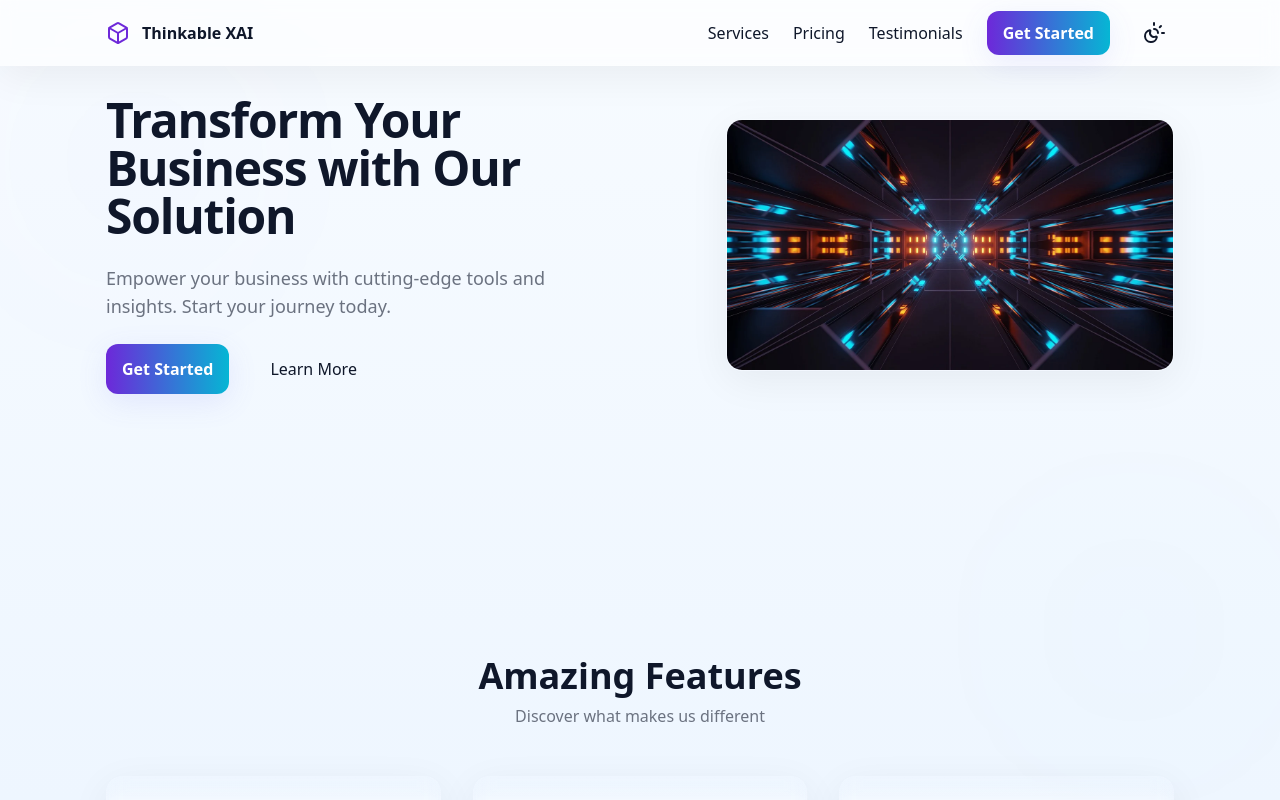
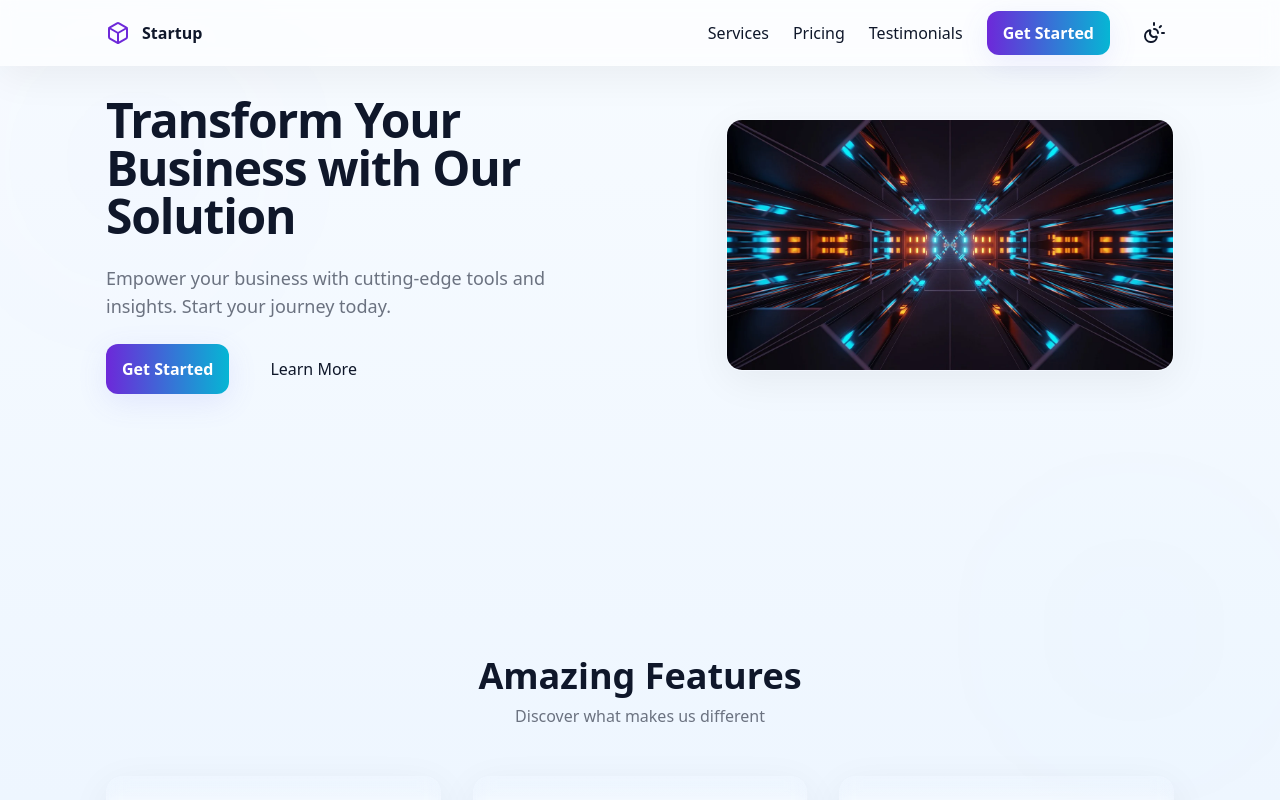
Before and after one commit to sahil-kumar-yadav/company-landing-page, a Next.js app: page / in a window 1280 px wide. Shown: the top 800 px of the page. Built offline with nearby package versions, Linux system fonts and the light colour scheme.

Commit message:
fixed linitng  deployent error

```diff
--- a/package.json
+++ b/package.json
@@ -1,5 +1,5 @@
 {
-  "name": "thinkable",
+  "name": "company-landing-page",
   "version": "0.1.0",
   "private": true,
   "scripts": {
--- a/src/app/api/send/route.ts
+++ b/src/app/api/send/route.ts
@@ -25,7 +25,7 @@ export async function POST(req: Request) {
         }
 
         return NextResponse.json({ success: true, message: "Message sent successfully!" });
-    } catch (err: any) {
+    } catch (err: unknown) {
         console.error("❌ Resend Error full:", err);
         console.error("❌ Resend Error message:", err?.message);
         return NextResponse.json(
--- a/src/components/Hero.tsx
+++ b/src/components/Hero.tsx
@@ -1,9 +1,7 @@
 "use client";
 import Image from "next/image";
-import { useTheme } from "@/context/ThemeProvider";
 
 export default function Hero() {
-  const { theme, toggleTheme } = useTheme();
 
   return (
     <section className="py-24 min-h-[72vh]">
--- a/src/components/Navbar.tsx
+++ b/src/components/Navbar.tsx
@@ -36,7 +36,7 @@ export default function Navbar() {
             <div className="flex items-center">
               <Link href="/" className="flex items-center gap-3">
                 <Box style={{ color: "var(--accent)" }} />
-                <span style={{ fontWeight: 700, color: "var(--text)" }}>Thinkable XAI</span>
+                <span style={{ fontWeight: 700, color: "var(--text)" }}>Startup</span>
               </Link>
             </div>
 
--- a/src/components/email/email-template.tsx
+++ b/src/components/email/email-template.tsx
@@ -46,7 +46,7 @@ export const EmailTemplate = ({ name, email, message }: EmailTemplateProps) => (
 
         <Section style={section}>
           <Text style={footerText}>
-            This email was generated automatically from your website's contact form.
+            This email was generated automatically from your websites contact form.
           </Text>
         </Section>
       </Container>
```
